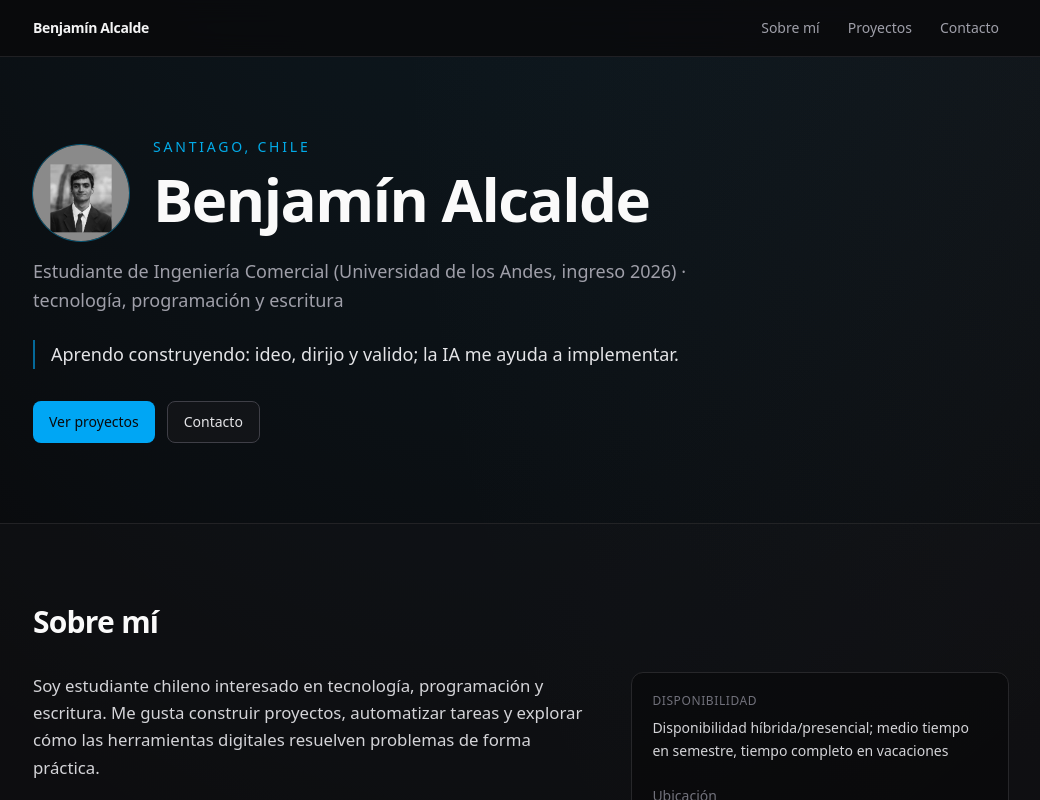
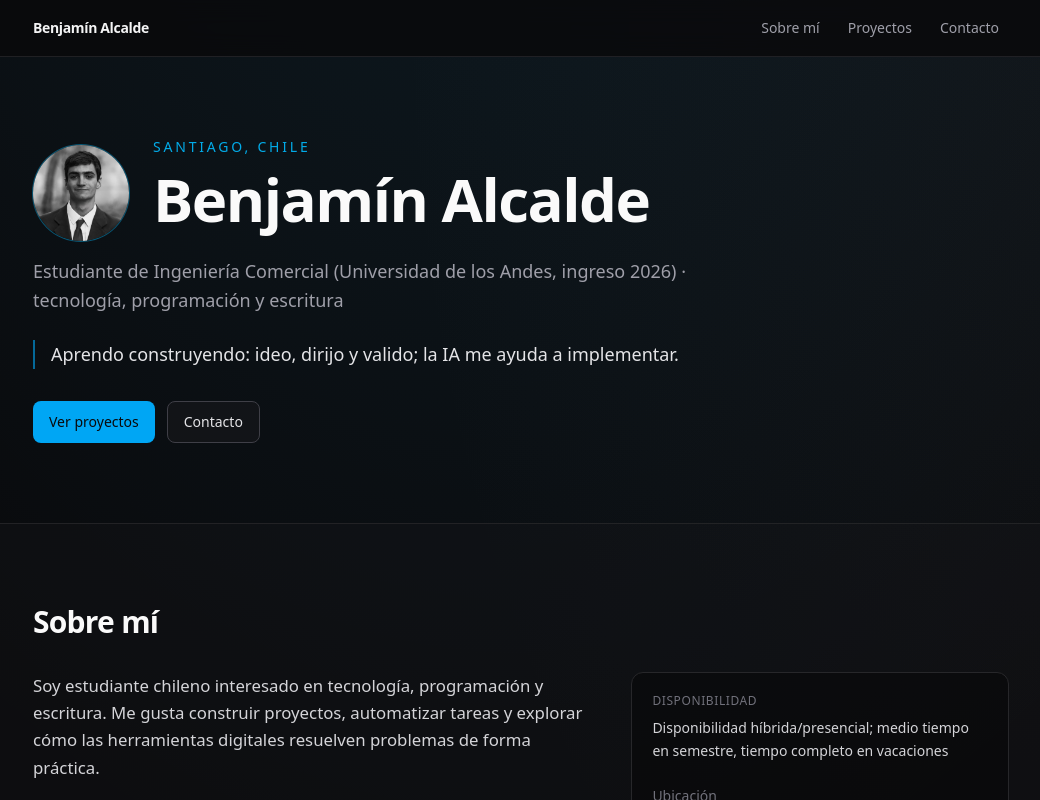
Before and after one commit to Benhaman9/portafolio, a Next.js app: page / in a window 1280 px wide. Shown: the top 800 px of the page, without its empty margins (119-1159 px from the left). Built offline with nearby package versions, Linux system fonts and the light colour scheme.

Commit message:
Avatar llenando el circulo con cara completa

```diff
--- a/src/components/Hero.tsx
+++ b/src/components/Hero.tsx
@@ -15,7 +15,7 @@ export function Hero() {
               alt={content.name}
               width={160}
               height={160}
-              className="h-full w-full object-contain object-center bg-zinc-800"
+              className="h-full w-full object-cover object-[center_15%]"
               priority
             />
           </div>
```
Also changed, not shown: public/images/hero-avatar.jpg.
